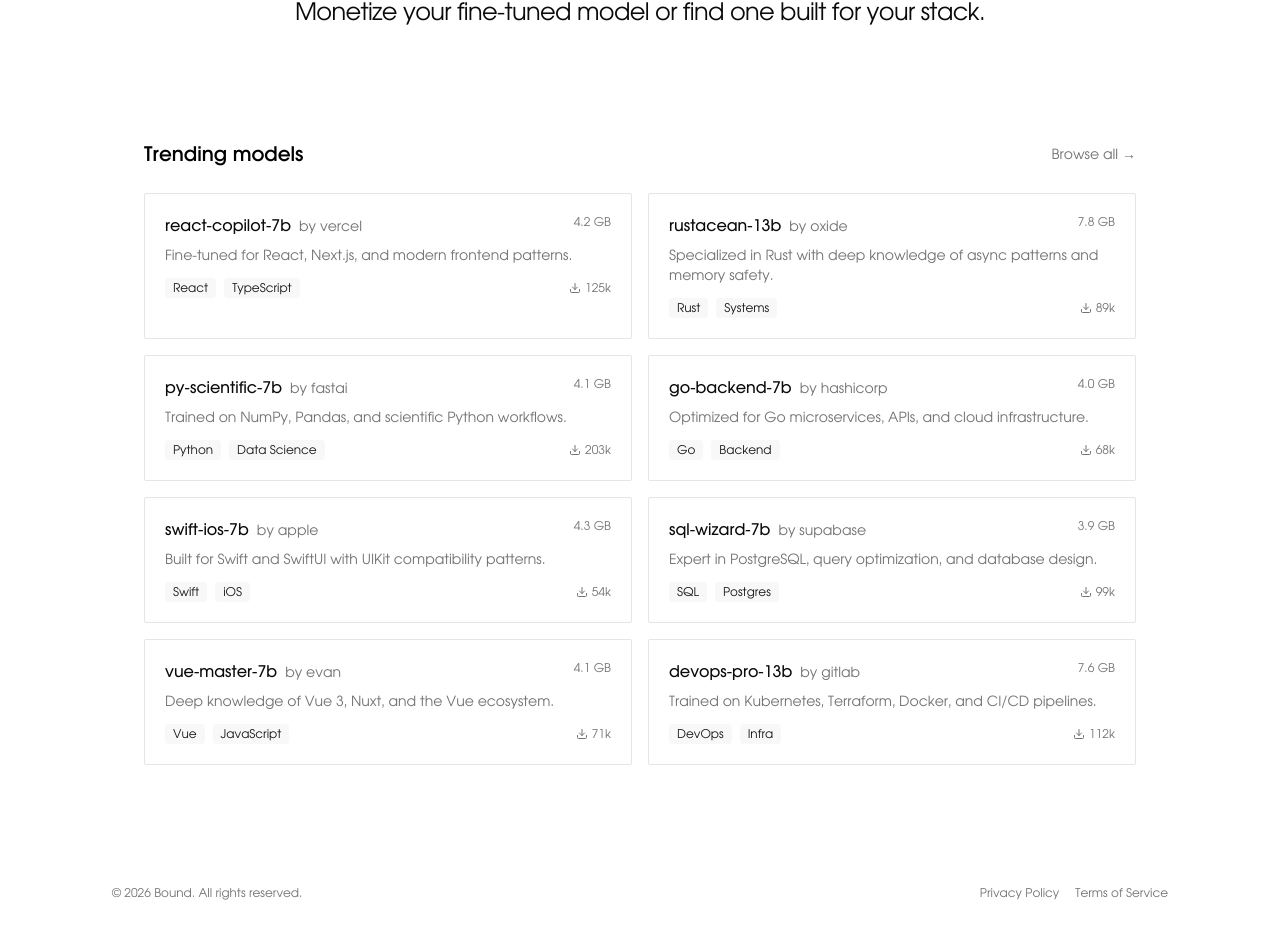
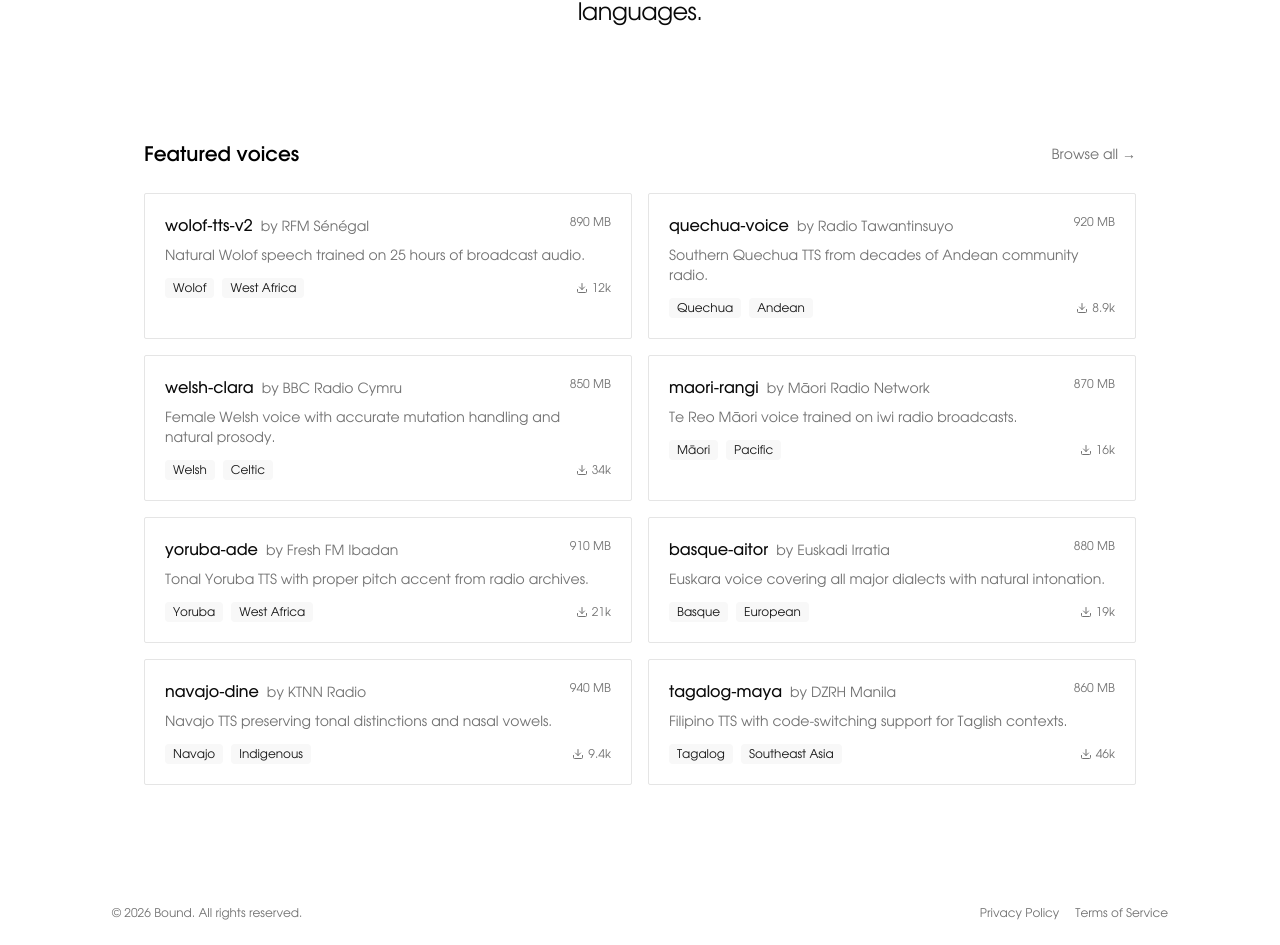
Before and after one commit to vivienhenz24/bound-nextjs, a Next.js app: page / in a window 1280 px wide. Shown: the part 355-1300 px from the top of the page. Built offline with nearby package versions, Linux system fonts and the light colour scheme.

Commit message:
feat: add new dashboard page

```diff
--- a/app/(app)/layout.tsx
+++ b/app/(app)/layout.tsx
@@ -1,14 +1,138 @@
-import { AppNavbar } from "@/components/app-navbar"
+"use client"
+
+import { Home, Layers, Settings, LogOut, User } from "lucide-react"
+import Link from "next/link"
+import { useRouter, usePathname } from "next/navigation"
+import {
+  Sidebar,
+  SidebarContent,
+  SidebarFooter,
+  SidebarGroup,
+  SidebarGroupContent,
+  SidebarGroupLabel,
+  SidebarHeader,
+  SidebarInset,
+  SidebarMenu,
+  SidebarMenuButton,
+  SidebarMenuItem,
+  SidebarProvider,
+  SidebarRail,
+  SidebarTrigger,
+} from "@/components/ui/sidebar"
+import { Separator } from "@/components/ui/separator"
+import { Button } from "@/components/ui/button"
+import { ThemeToggle } from "@/components/theme-toggle"
+import { SearchBar } from "@/components/landing/search-bar"
+import {
+  DropdownMenu,
+  DropdownMenuContent,
+  DropdownMenuItem,
+  DropdownMenuSeparator,
+  DropdownMenuTrigger,
+} from "@/components/ui/dropdown-menu"
+
+const navItems = [
+  { title: "Dashboard", href: "/dashboard", icon: Home },
+  { title: "My Models", href: "/my-models", icon: Layers },
+  { title: "Settings", href: "/settings", icon: Settings },
+]
 
 export default function AppLayout({
   children,
 }: Readonly<{
   children: React.ReactNode
 }>) {
+  const router = useRouter()
+  const pathname = usePathname()
+
+  const handleLogout = () => {
+    document.cookie = "dev_authenticated=; path=/; max-age=0"
+    router.push("/")
+    router.refresh()
+  }
+
   return (
-    <div className="app-layout">
-      <AppNavbar />
-      {children}
-    </div>
+    <SidebarProvider>
+      <Sidebar variant="inset">
+        <SidebarHeader>
+          <div className="flex items-center px-2 py-2">
+            <Link href="/dashboard" className="text-xl font-semibold text-primary tracking-tight">
+              bound
+            </Link>
+          </div>
+        </SidebarHeader>
+        <SidebarContent>
+          <SidebarGroup>
+            <SidebarGroupLabel>Navigation</SidebarGroupLabel>
+            <SidebarGroupContent>
+              <SidebarMenu>
+                {navItems.map((item) => {
+                  const isActive =
+                    pathname === item.href || (item.href === "/dashboard" && pathname === "/")
+                  return (
+                    <SidebarMenuItem key={item.href}>
+                      <SidebarMenuButton asChild isActive={isActive}>
+                        <Link href={item.href}>
+                          <item.icon />
+                          <span>{item.title}</span>
+                        </Link>
+                      </SidebarMenuButton>
+                    </SidebarMenuItem>
+                  )
+                })}
+              </SidebarMenu>
+            </SidebarGroupContent>
+          </SidebarGroup>
+        </SidebarContent>
+        <SidebarFooter>
+          <SidebarMenu>
+            <SidebarMenuItem>
+              <SidebarMenuButton onClick={handleLogout}>
+                <LogOut />
+                <span>Log out</span>
+              </SidebarMenuButton>
+            </SidebarMenuItem>
+          </SidebarMenu>
+        </SidebarFooter>
+        <SidebarRail />
+      </Sidebar>
+      <SidebarInset>
+        <header className="sticky top-0 z-40 flex h-16 shrink-0 items-center justify-between gap-4 border-b bg-background px-4">
+          <div className="flex items-center gap-2">
+            <SidebarTrigger className="-ml-1" />
+            <Separator orientation="vertical" className="h-4" />
+            <span className="text-sm font-medium text-muted-foreground">
+              {navItems.find(
+                (item) => item.href === pathname || (item.href === "/dashboard" && pathname === "/")
+              )?.title || "Dashboard"}
+            </span>
+          </div>
+          <div className="flex items-center gap-4">
+            <div className="hidden md:block w-64">
+              <SearchBar />
+            </div>
+            <ThemeToggle />
+            <DropdownMenu>
+              <DropdownMenuTrigger asChild>
+                <Button size="icon" variant="ghost">
+                  <User className="h-5 w-5" />
+                </Button>
+              </DropdownMenuTrigger>
+              <DropdownMenuContent align="end">
+                <DropdownMenuItem asChild>
+                  <Link href="/settings">Settings</Link>
+                </DropdownMenuItem>
+                <DropdownMenuSeparator />
+                <DropdownMenuItem onClick={handleLogout}>
+                  <LogOut className="h-4 w-4 mr-2" />
+                  Log out
+                </DropdownMenuItem>
+              </DropdownMenuContent>
+            </DropdownMenu>
+          </div>
+        </header>
+        <main className="flex-1 p-4 md:p-6">{children}</main>
+      </SidebarInset>
+    </SidebarProvider>
   )
 }
--- a/app/(marketing)/layout.tsx
+++ b/app/(marketing)/layout.tsx
@@ -1,6 +1,3 @@
-"use client"
-
-import { usePathname } from "next/navigation"
 import { PublicNavbar } from "@/components/public-navbar"
 import { Footer } from "@/components/footer"
 
@@ -9,14 +6,11 @@
 }: Readonly<{
   children: React.ReactNode
 }>) {
-  const pathname = usePathname()
-  const isResourcesPage = pathname === "/resources"
-
   return (
-    <>
+    <div className="marketing-layout">
       <PublicNavbar />
       {children}
-      {!isResourcesPage && <Footer />}
-    </>
+      <Footer />
+    </div>
   )
 }
--- a/app/(marketing)/resources/page.tsx
+++ /dev/null
@@ -1,5 +0,0 @@
-import ResourcesView from "@/components/resources/resources-view"
-
-export default function ResourcesPage() {
-  return <ResourcesView />
-}
--- a/app/globals.css
+++ b/app/globals.css
@@ -161,31 +161,12 @@
   body {
     @apply bg-background text-foreground;
     font-family: var(--font-hikasami-sans), system-ui, sans-serif;
+  }
+
+  /* Marketing/public pages get the wide padding */
+  .marketing-layout {
     padding-left: var(--page-padding);
     padding-right: var(--page-padding);
-  }
-
-  /* Reduced padding for authenticated app routes */
-  .app-layout {
-    --app-padding: 1.5rem;
-    margin-left: calc(-1 * var(--page-padding));
-    margin-right: calc(-1 * var(--page-padding));
-    padding-left: var(--app-padding);
-    padding-right: var(--app-padding);
-  }
-
-  .app-layout > nav {
-    margin-left: calc(-1 * var(--app-padding));
-    margin-right: calc(-1 * var(--app-padding));
-    width: calc(100% + 2 * var(--app-padding));
-    padding-left: var(--app-padding);
-    padding-right: var(--app-padding);
-  }
-
-  @media (min-width: 1024px) {
-    .app-layout {
-      --app-padding: 2rem;
-    }
   }
 
   input:-webkit-autofill,
--- a/components/(app)/dashboard/dashboard-view.tsx
+++ b/components/(app)/dashboard/dashboard-view.tsx
@@ -1,15 +1,9 @@
-"use client"
-
-import React from "react"
-
 export default function DashboardView() {
   return (
-    <div className="flex flex-col items-center justify-center min-h-screen py-20 bg-background text-foreground">
-      <div className="container mx-auto px-4">
-        <h1 className="text-4xl font-extrabold tracking-tight sm:text-6xl mb-6 text-primary">
-          Dashboard
-        </h1>
-        <p className="text-lg text-muted-foreground max-w-2xl mb-10">Welcome to your dashboard.</p>
+    <div className="space-y-6">
+      <div>
+        <h1 className="text-3xl font-bold tracking-tight text-primary">Dashboard</h1>
+        <p className="text-muted-foreground">Welcome to your dashboard.</p>
       </div>
     </div>
   )
--- a/components/landing/featured-models.tsx
+++ b/components/landing/featured-models.tsx
@@ -3,68 +3,68 @@
 
 const models = [
   {
-    name: "react-copilot-7b",
-    author: "vercel",
-    description: "Fine-tuned for React, Next.js, and modern frontend patterns.",
-    downloads: 124500,
-    size: "4.2 GB",
-    tags: ["React", "TypeScript"],
+    name: "wolof-tts-v2",
+    author: "RFM Sénégal",
+    description: "Natural Wolof speech trained on 25 hours of broadcast audio.",
+    downloads: 12400,
+    size: "890 MB",
+    tags: ["Wolof", "West Africa"],
   },
   {
-    name: "rustacean-13b",
-    author: "oxide",
-    description: "Specialized in Rust with deep knowledge of async patterns and memory safety.",
-    downloads: 89200,
-    size: "7.8 GB",
-    tags: ["Rust", "Systems"],
+    name: "quechua-voice",
+    author: "Radio Tawantinsuyo",
+    description: "Southern Quechua TTS from decades of Andean community radio.",
+    downloads: 8900,
+    size: "920 MB",
+    tags: ["Quechua", "Andean"],
   },
   {
-    name: "py-scientific-7b",
-    author: "fastai",
-    description: "Trained on NumPy, Pandas, and scientific Python workflows.",
-    downloads: 203000,
-    size: "4.1 GB",
-    tags: ["Python", "Data Science"],
+    name: "welsh-clara",
+    author: "BBC Radio Cymru",
+    description: "Female Welsh voice with accurate mutation handling and natural prosody.",
+    downloads: 34200,
+    size: "850 MB",
+    tags: ["Welsh", "Celtic"],
   },
   {
-    name: "go-backend-7b",
-    author: "hashicorp",
-    description: "Optimized for Go microservices, APIs, and cloud infrastructure.",
-    downloads: 67800,
-    size: "4.0 GB",
-    tags: ["Go", "Backend"],
+    name: "maori-rangi",
+    author: "Māori Radio Network",
+    description: "Te Reo Māori voice trained on iwi radio broadcasts.",
+    downloads: 15600,
+    size: "870 MB",
+    tags: ["Māori", "Pacific"],
   },
   {
-    name: "swift-ios-7b",
-    author: "apple",
-    description: "Built for Swift and SwiftUI with UIKit compatibility patterns.",
-    downloads: 54300,
-    size: "4.3 GB",
-    tags: ["Swift", "iOS"],
+    name: "yoruba-ade",
+    author: "Fresh FM Ibadan",
+    description: "Tonal Yoruba TTS with proper pitch accent from radio archives.",
+    downloads: 21300,
+    size: "910 MB",
+    tags: ["Yoruba", "West Africa"],
   },
   {
-    name: "sql-wizard-7b",
-    author: "supabase",
-    description: "Expert in PostgreSQL, query optimization, and database design.",
-    downloads: 98700,
-    size: "3.9 GB",
-    tags: ["SQL", "Postgres"],
+    name: "basque-aitor",
+    author: "Euskadi Irratia",
+    description: "Euskara voice covering all major dialects with natural intonation.",
+    downloads: 18700,
+    size: "880 MB",
+    tags: ["Basque", "European"],
   },
   {
-    name: "vue-master-7b",
-    author: "evan",
-    description: "Deep knowledge of Vue 3, Nuxt, and the Vue ecosystem.",
-    downloads: 71200,
-    size: "4.1 GB",
-    tags: ["Vue", "JavaScript"],
+    name: "navajo-dine",
+    author: "KTNN Radio",
+    description: "Navajo TTS preserving tonal distinctions and nasal vowels.",
+    downloads: 9400,
+    size: "940 MB",
+    tags: ["Navajo", "Indigenous"],
   },
   {
-    name: "devops-pro-13b",
-    author: "gitlab",
-    description: "Trained on Kubernetes, Terraform, Docker, and CI/CD pipelines.",
-    downloads: 112400,
-    size: "7.6 GB",
-    tags: ["DevOps", "Infra"],
+    name: "tagalog-maya",
+    author: "DZRH Manila",
+    description: "Filipino TTS with code-switching support for Taglish contexts.",
+    downloads: 45800,
+    size: "860 MB",
+    tags: ["Tagalog", "Southeast Asia"],
   },
 ]
 
@@ -79,7 +79,7 @@
   return (
     <section className="w-full max-w-5xl mx-auto px-4 pb-24">
       <div className="flex items-center justify-between mb-6">
-        <h3 className="text-xl font-semibold text-primary">Trending models</h3>
+        <h3 className="text-xl font-semibold text-primary">Featured voices</h3>
         <Link
           href="/models"
           className="text-sm text-muted-foreground hover:text-foreground transition-colors"
--- a/components/landing/hero.tsx
+++ b/components/landing/hero.tsx
@@ -1,12 +1,11 @@
 export function Hero() {
   return (
     <section className="flex flex-col items-center text-center px-4 pt-32 md:pt-40 pb-20">
-      <h2 className="text-4xl md:text-5xl lg:text-7xl font-semibold text-primary mb-6 max-w-3xl tracking-tight">
-        Go local or go home.
+      <h2 className="text-4xl md:text-5xl lg:text-7xl font-semibold text-primary mb-6 tracking-tight whitespace-nowrap">
+        You deserve a voice.
       </h2>
       <p className="text-lg md:text-xl lg:text-2xl font-normal text-foreground max-w-3xl mb-8 tracking-tight">
-        Bound is a marketplace for specialized local coding models. Monetize your fine-tuned model
-        or find one built for your stack.
+        The easiest way to build and sell TTS models for underresourced languages.
       </p>
     </section>
   )
--- a/components/login/login-form.tsx
+++ b/components/login/login-form.tsx
@@ -1,18 +1,34 @@
 "use client"
 
 import { useState } from "react"
+import { useRouter } from "next/navigation"
 import Link from "next/link"
 import { Button } from "@/components/ui/button"
 import { Input } from "@/components/ui/input"
 import { Field, FieldGroup, FieldLabel, FieldSet } from "@/components/ui/field"
 import { Checkbox } from "@/components/ui/checkbox"
 
+// Hardcoded credentials for development
+const DEV_EMAIL = "vhenz@college.harvard.edu"
+const DEV_PASSWORD = "123456"
+
 export function LoginForm() {
+  const router = useRouter()
+  const [email, setEmail] = useState("")
+  const [password, setPassword] = useState("")
   const [error, setError] = useState("")
 
   const handleSubmit = (e: React.FormEvent) => {
     e.preventDefault()
-    setError("Invalid email or password. Please check your credentials and try again.")
+    setError("")
+
+    if (email === DEV_EMAIL && password === DEV_PASSWORD) {
+      // Set auth cookie and redirect
+      document.cookie = "dev_authenticated=true; path=/; max-age=604800" // 7 days
+      router.push("/")
+    } else {
+      setError("Invalid email or password. Please check your credentials and try again.")
+    }
   }
 
   const handleGoogleSignIn = (e: React.MouseEvent) => {
@@ -50,6 +66,8 @@
                 type="email"
                 placeholder="name@company.com"
                 required
+                value={email}
+                onChange={(e) => setEmail(e.target.value)}
                 className="h-11 bg-secondary/30 border-border/50 focus-visible:ring-0 focus-visible:border-primary transition-colors rounded-[var(--radius)]"
               />
             </Field>
@@ -72,6 +90,8 @@
                 id="password"
                 type="password"
                 required
+                value={password}
+                onChange={(e) => setPassword(e.target.value)}
                 className="h-11 bg-secondary/30 border-border/50 focus-visible:ring-0 focus-visible:border-primary transition-colors rounded-[var(--radius)]"
               />
             </Field>
--- a/components/public-navbar.tsx
+++ b/components/public-navbar.tsx
@@ -11,7 +11,7 @@
   const [mobileMenuOpen, setMobileMenuOpen] = useState(false)
 
   return (
-    <nav className="sticky top-0 z-50 w-full bg-background">
+    <nav className="relative sticky top-0 z-50 w-full bg-background">
       <div className="flex h-16 items-center justify-between px-4 md:px-0">
         <div className="flex items-center gap-8">
           <Link href="/" className="text-xl md:text-2xl font-semibold text-primary tracking-tight">
@@ -30,15 +30,9 @@
             >
               Pricing
             </Link>
-            <Link
-              href="/resources"
-              className="text-sm font-medium text-foreground hover:text-muted-foreground transition-colors"
-            >
-              Resources
-            </Link>
           </div>
         </div>
-        <div className="hidden md:flex flex-1 justify-center max-w-md mx-8">
+        <div className="hidden md:block absolute left-1/2 top-1/2 -translate-x-1/2 -translate-y-1/2 w-96">
           <SearchBar />
         </div>
         <div className="flex items-center gap-2">
@@ -83,13 +77,6 @@
             >
               Pricing
             </Link>
-            <Link
-              href="/resources"
-              className="text-sm font-medium text-foreground hover:text-muted-foreground transition-colors py-2"
-              onClick={() => setMobileMenuOpen(false)}
-            >
-              Resources
-            </Link>
             <div className="pt-2 w-full">
               <Link href="/login" onClick={() => setMobileMenuOpen(false)} className="w-full">
                 <Button size="sm" className="w-full">
--- a/components/resources/resources-view.tsx
+++ /dev/null
@@ -1,32 +0,0 @@
-"use client"
-
-import React from "react"
-import Link from "next/link"
-import { Button } from "@/components/ui/button"
-
-const ResourcesView = () => {
-  return (
-    <div className="container mx-auto px-4 py-20">
-      <div className="max-w-3xl mx-auto">
-        <h1 className="text-4xl md:text-5xl lg:text-6xl font-semibold text-primary mb-12 tracking-tight">
-          Changelog
-        </h1>
-
-        <div className="space-y-8 text-lg md:text-xl text-foreground tracking-tight">
-          <p>
-            Stay up to date with the latest features, improvements, and updates to Bound. Coming
-            soon.
-          </p>
-
-          <div>
-            <Link href="https://calendly.com/vikrambhamre/meeting" target="_blank" rel="noreferrer">
-              <Button size="lg">Contact Us</Button>
-            </Link>
-          </div>
-        </div>
-      </div>
-    </div>
-  )
-}
-
-export default ResourcesView
--- a/proxy.ts
+++ b/proxy.ts
@@ -4,7 +4,19 @@
 export function proxy(request: NextRequest) {
   const { pathname } = request.nextUrl
 
-  // Block access to dashboard - redirect to home page
+  // Auth-based routing for root path
+  if (pathname === "/") {
+    // Check for auth cookie (use 'session' for real auth, 'dev_authenticated' for simulation)
+    const isAuthenticated =
+      request.cookies.get("session")?.value || request.cookies.get("dev_authenticated")?.value
+
+    if (isAuthenticated) {
+      // Rewrite to dashboard, URL stays /
+      return NextResponse.rewrite(new URL("/dashboard", request.url))
+    }
+  }
+
+  // Block access to misc routes
   if (pathname.startsWith("/misc")) {
     return NextResponse.redirect(new URL("/", request.url))
   }
@@ -12,7 +24,6 @@
   return NextResponse.next()
 }
 
-// Protect dashboard routes
 export const config = {
-  matcher: ["/misc/:path*"],
+  matcher: ["/", "/misc/:path*"],
 }
```
